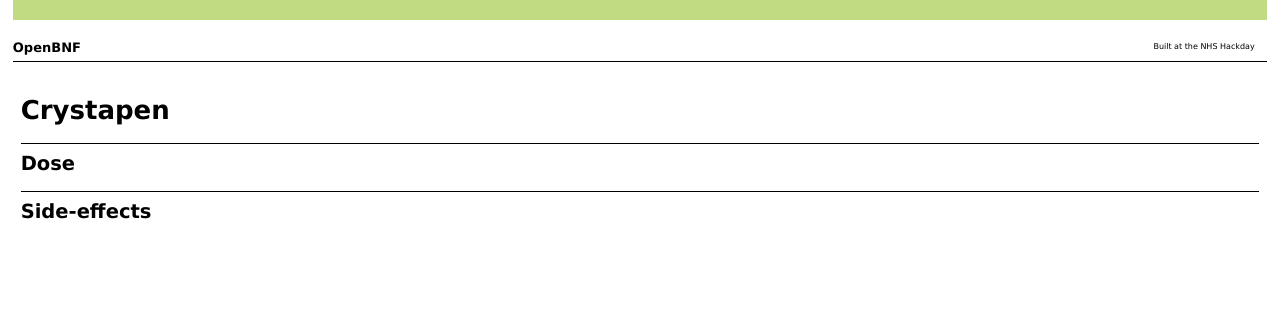
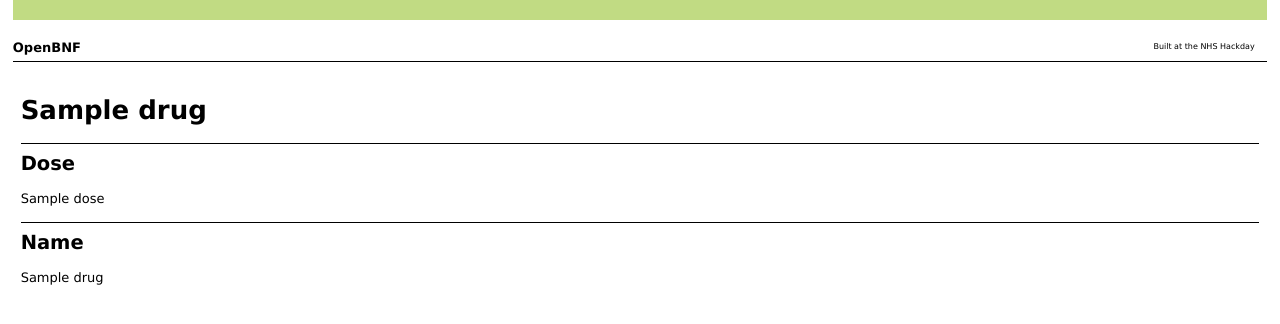
Before and after one commit to nhshackday/mobileformulary, a Flask app: template templates/result.html in a window 1280 px wide. Shown: the top 324 px of the page. Run offline with Flask 2, Linux system fonts and the light colour scheme; the template is opened without the code that fills it: most values are stand-ins (such as "Sample title", 1, 10 or a date in 2020); parts of the project's set-up code (start-up, migrations or seed data) failed here and were passed over; some libraries are stand-ins or nearby versions.

Commit message:
Trivial request based drug info

```diff
--- a/app.py
+++ b/app.py
@@ -36,9 +36,9 @@
             results.append(k)
     return render_template('search.html', results = results)
 
-@app.route("/result")
-def result():
-    return render_template('result.html')
+@app.route("/result/<drug>")
+def result(drug):
+    return render_template('result.html', drug=bnf[drug])
 
 @app.route('/jstesting')
 def jstesting():
--- a/templates/result.html
+++ b/templates/result.html
@@ -2,8 +2,17 @@
 {% block title %}Index{% endblock %}
 {% block content %}
 <div class="drug">
-    <h1>Crystapen</h1>
+    <h1>{{drug['name']}}</h1>
     <h2>Dose</h2>
-    <h2>Side-effects</h2>
+    {% for dose in drug['doses'] %}
+      <p>{{dose}}</p>
+      {% endfor%}
+    {% for key in drug.keys() %}
+      {% if key != 'doses' %}
+      <h2>{{key.capitalize()}}</h2>
+      <p>{{drug[key]}}</p>
+      {% endif %}
+    {% endfor %}
+
 </div>
 {% endblock %}
--- a/templates/search.html
+++ b/templates/search.html
@@ -4,7 +4,7 @@
 <ul class="list">
   {% for drug in results %}
     <li>
-        <h3><a href="/result">{{ drug }}</a></h3>
+        <h3><a href="/result/{{drug}}">{{ drug }}</a></h3>
     </li>
     {% endfor %}
 </ul>
```
